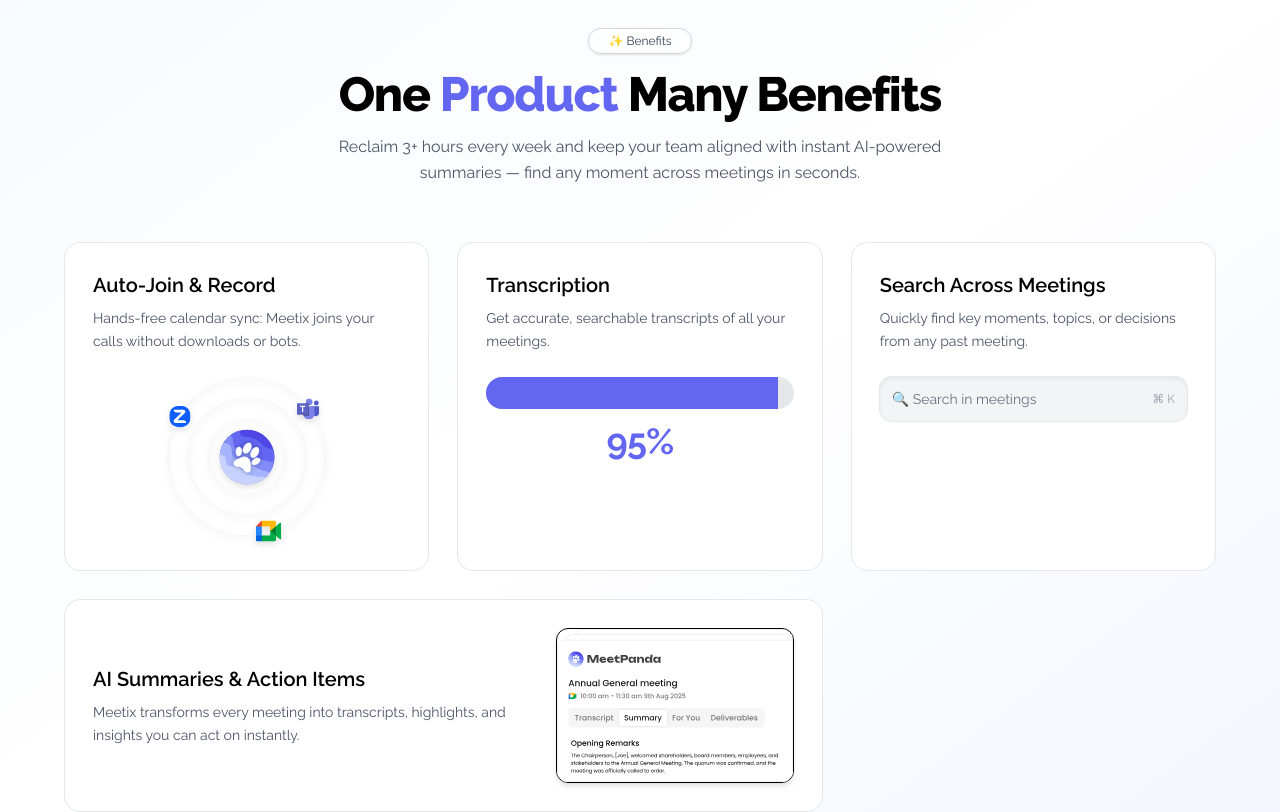
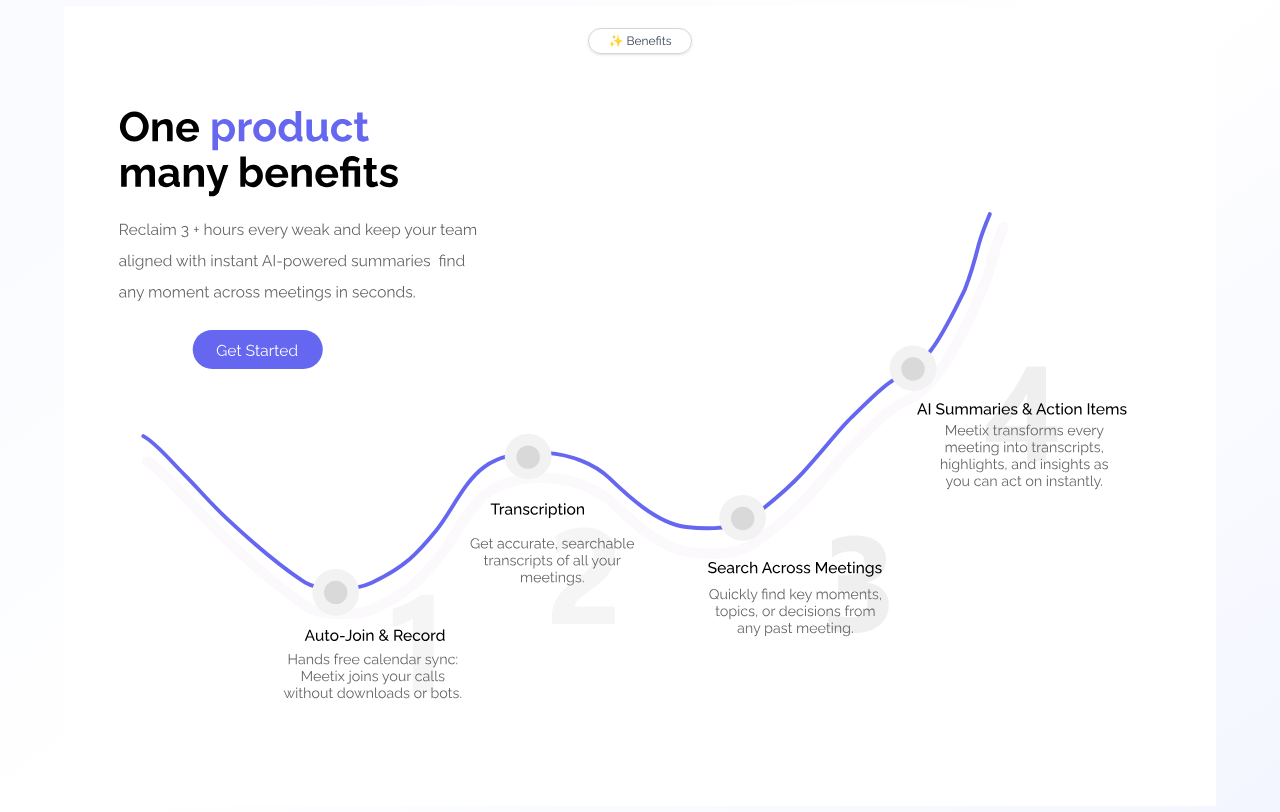
Before and after one commit to deepMhabdi/meet-panda, a React (Vite) app in the folder meet-panda/: page / in a window 1280 px wide. Shown: the part 1200-2012 px from the top of the page. Built offline with nearby package versions, Linux system fonts and the light colour scheme.

Commit message:
added the benefits section image and also enhanced footer section

```diff
--- a/meet-panda/src/components/AITeammate.jsx
+++ b/meet-panda/src/components/AITeammate.jsx
@@ -16,7 +16,7 @@
       />
 
       {/* TOP BADGE */}
-      <div className="px-4 py-1 mb-4 bg-white/80 backdrop-blur-sm border border-gray-300 rounded-full text-xs font-medium text-gray-700">
+      <div className="-mt-10 px-4 py-1 mb-4 bg-white/80 backdrop-blur-sm border border-gray-300 rounded-full text-xs font-medium text-gray-700">
         🤝 AI Collaboration
       </div>
 
--- a/meet-panda/src/components/Benefits.jsx
+++ b/meet-panda/src/components/Benefits.jsx
@@ -1,27 +1,6 @@
-import React, { useEffect, useState } from "react";
+import React from "react";
 
 const Benefits = () => {
-  const [percent, setPercent] = useState(0);
-
-  // Animate percentage from 0 → 95
-  useEffect(() => {
-    let start = 0;
-    const end = 95;
-    const duration = 1500;
-    const increment = end / (duration / 20);
-
-    const interval = setInterval(() => {
-      start += increment;
-      if (start >= end) {
-        start = end;
-        clearInterval(interval);
-      }
-      setPercent(Math.floor(start));
-    }, 20);
-
-    return () => clearInterval(interval);
-  }, []);
-
   return (
     <section className="w-full py-20 px-6 font-primary bg-linear-to-br from-[#f8faff] via-[#ffffff] to-[#f3f5ff]">
 
@@ -32,95 +11,14 @@
         </span>
       </div>
 
-      {/* Heading */}
-      <h2 className="text-3xl md:text-5xl font-extrabold text-center tracking-tight">
-        One <span className="text-[#6366F1]">Product</span> Many{" "}
-        <span className="text-black">Benefits</span>
-      </h2>
+      <div className="md:-mt-16 flex justify-center ">
+        <img
+          src="/assets/benefits_image.svg"
+          alt="Benefits Flow"
+          className="w-[110%] max-w-none md:w-full md:max-w-6xl h-auto select-none"
+        />
+      </div>
 
-      {/* Subtext */}
-      <p className="text-center text-gray-600 mt-4 text-sm md:text-base max-w-2xl mx-auto leading-relaxed">
-        Reclaim 3+ hours every week and keep your team aligned with instant AI-powered summaries
-        — find any moment across meetings in seconds.
-      </p>
-
-      {/* GRID */}
-      <div className="mt-14 grid grid-cols-1 md:grid-cols-2 lg:grid-cols-3 gap-7 max-w-6xl mx-auto">
-
-        {/* CARD TEMPLATE */}
-        {/* Each card has smoother shadow + hover lift effect */}
-        {/* AUTO JOIN */}
-        <div className="bg-white p-7 rounded-2xl border border-gray-200 transition-all duration-300 hover:-translate-y-1">
-          <h3 className="font-semibold text-xl mb-2">Auto-Join & Record</h3>
-          <p className="text-gray-600 text-sm leading-relaxed">
-            Hands-free calendar sync: Meetix joins your calls without downloads or bots.
-          </p>
-
-          <div className="flex justify-center mt-6">
-            <img
-              src="/assets/benefits.svg"
-              alt="orbit"
-              className="w-40 drop-shadow-md"
-            />
-          </div>
-        </div>
-
-        {/* TRANSCRIPTION */}
-        <div className="bg-white p-7 rounded-2xl border border-gray-200 transition-all duration-300 hover:-translate-y-1">
-          <h3 className="font-semibold text-xl mb-2">Transcription</h3>
-          <p className="text-gray-600 text-sm leading-relaxed">
-            Get accurate, searchable transcripts of all your meetings.
-          </p>
-
-          <div className="mt-6">
-            {/* Progress bar */}
-            <div className="w-full h-8 bg-gray-200 rounded-full overflow-hidden relative">
-              <div
-                className="h-full bg-[#6366F1] transition-all duration-300"
-                style={{ width: `${percent}%` }}
-              ></div>
-            </div>
-
-            <p className="text-[#6366F1] text-4xl font-bold mt-3 text-center tracking-tight">
-              {percent}%
-            </p>
-          </div>
-        </div>
-
-        {/* SEARCH */}
-        <div className="bg-white p-7 rounded-2xl border border-gray-200  transition-all duration-300 hover:-translate-y-1">
-          <h3 className="font-semibold text-xl mb-2">Search Across Meetings</h3>
-          <p className="text-gray-600 text-sm leading-relaxed">
-            Quickly find key moments, topics, or decisions from any past meeting.
-          </p>
-
-          <div className="mt-6 bg-gray-100 rounded-xl p-3 flex items-center ring-1 ring-gray-200 shadow-inner">
-            <span className="text-gray-500 text-sm">🔍 Search in meetings</span>
-            <span className="ml-auto text-gray-400 text-xs">⌘ K</span>
-          </div>
-        </div>
-
-        {/* AI SUMMARIES — FULL WIDTH */}
-        <div className="bg-white p-7 rounded-2xl border border-gray-200  transition-all duration-300 hover:-translate-y-1 lg:col-span-2 flex flex-col md:flex-row md:justify-between md:items-center">
-
-          {/* Text Left */}
-          <div className="max-w-lg">
-            <h3 className="font-semibold text-xl mb-2">AI Summaries & Action Items</h3>
-            <p className="text-gray-600 text-sm leading-relaxed">
-              Meetix transforms every meeting into transcripts, highlights, and insights you can act on instantly.
-            </p>
-          </div>
-
-          {/* Right image */}
-          <div className="mt-6 md:mt-0 flex justify-center">
-            <img
-              src="/assets/meetix.svg"
-              className="w-[320px] rounded-xl border shadow-md hover:shadow-lg transition"
-              alt="AI Summary Preview"
-            />
-          </div>
-        </div>
-      </div>
     </section>
   );
 };
--- a/meet-panda/src/components/FAQ.jsx
+++ b/meet-panda/src/components/FAQ.jsx
@@ -37,7 +37,7 @@
       />
 
       {/* Section Badge */}
-      <div className="px-4 py-1 bg-gray-100 border border-gray-300 rounded-full text-xs font-semibold mb-3">
+      <div className="-mt-10 px-4 py-1 bg-gray-100 border border-gray-300 rounded-full text-xs font-semibold mb-3">
         ❓ FAQs
       </div>
 
--- a/meet-panda/src/components/OneStepAway.jsx
+++ b/meet-panda/src/components/OneStepAway.jsx
@@ -11,7 +11,7 @@
         {/* LEFT SIDE */}
         <div>
           {/* Badge */}
-          <div className="px-3 py-1 mb-3 w-fit bg-gray-100 rounded-full border border-gray-300 text-xs font-medium text-gray-700">
+          <div className="-mt-10 px-3 py-1 mb-3 w-fit bg-gray-100 rounded-full border border-gray-300 text-xs font-medium text-gray-700">
             🚀 Just 1 Step Away
           </div>
 
--- a/meet-panda/src/components/Professionals.jsx
+++ b/meet-panda/src/components/Professionals.jsx
@@ -5,7 +5,7 @@
     <section className="w-full py-20 px-6 flex flex-col items-center font-primary">
 
       {/* TOP BADGE */}
-      <div className="px-4 py-1 mb-4 bg-gray-100 rounded-full border border-gray-300 text-xs font-medium text-gray-700">
+      <div className="-mt-10 px-4 py-1 mb-4 bg-gray-100 rounded-full border border-gray-300 text-xs font-medium text-gray-700">
         💼 For Everyone
       </div>
 
--- a/meet-panda/src/components/TestimonialSection.jsx
+++ b/meet-panda/src/components/TestimonialSection.jsx
@@ -79,7 +79,7 @@
       />
 
       {/* Badge */}
-      <div className="px-4 py-1 mb-3 bg-gray-100 rounded-full border border-gray-300 text-xs font-medium inline-block">
+      <div className="-mt-20 px-4 py-1 mb-3 bg-gray-100 rounded-full border border-gray-300 text-xs font-medium inline-block">
         🌟 Testimonials
       </div>
 
```
Also changed, not shown: meet-panda/src/components/Footer.jsx (+14 -35 lines), meet-panda/public/assets/benefits_image.svg (added).
